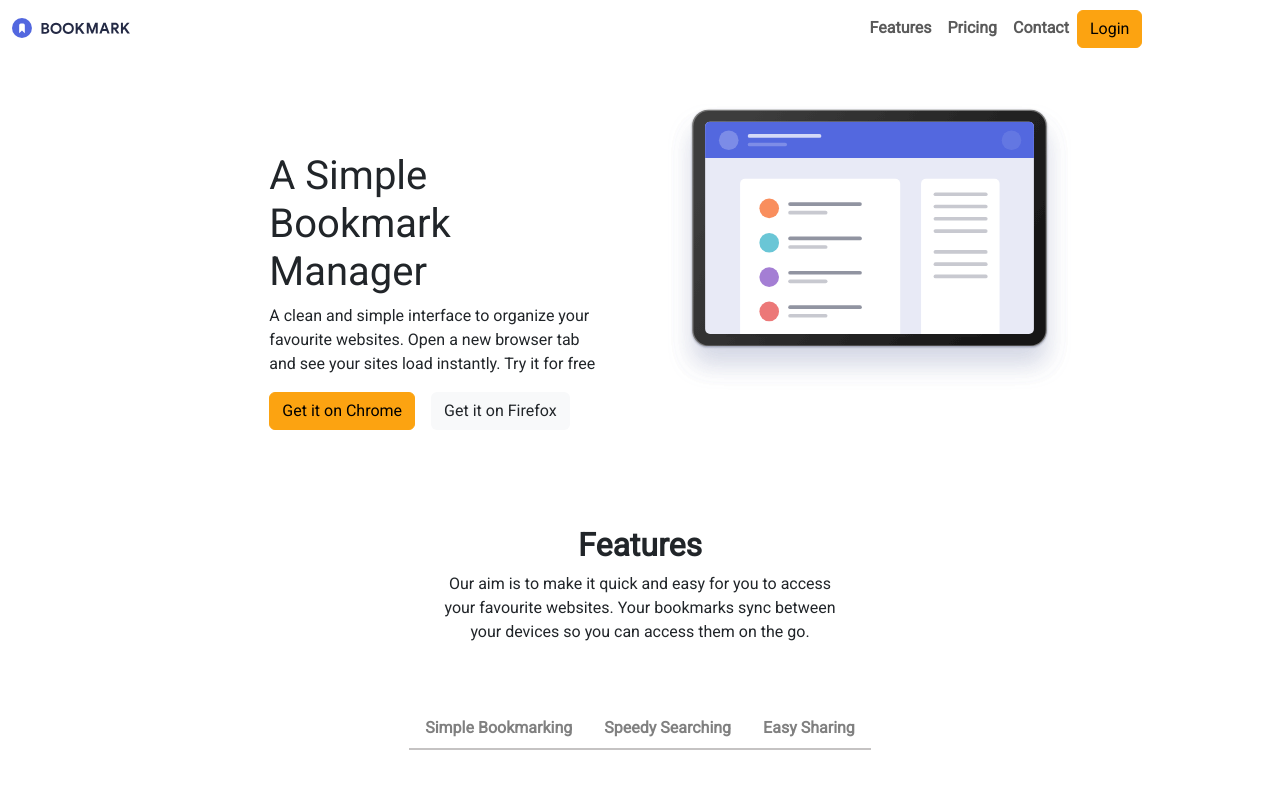
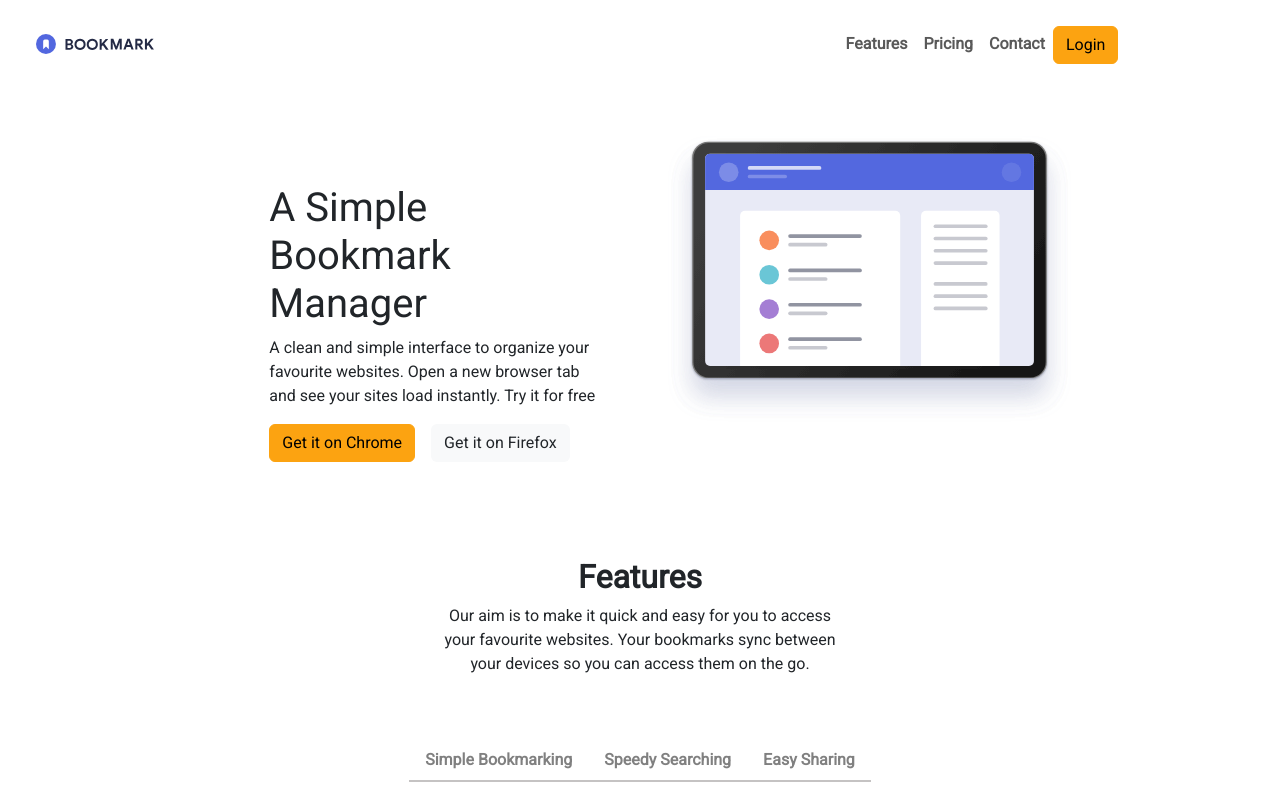
Before and after one commit to serge-svg/ITAcademy-sprint2, a website: page index.html in a window 1280 px wide. Shown: the top 795 px of the page. Drawn offline with nearby package versions, Linux system fonts and the light colour scheme.

Commit message:
Paddings added for header and footer

```diff
--- a/index.html
+++ b/index.html
@@ -12,8 +12,8 @@
 
 <body>
 
-  <header class="container-fluid sticky-top bg-white">
-    <nav class="navbar navbar-expand-lg navbar-light">
+  <header class="container-fluid sticky-top">
+    <nav class="navbar navbar-expand-sm navbar-light p-4">
       <img class="bookmark-logo" src="Imagenes/logo-bookmark.svg" alt="bookmark logo">
       <button class="navbar-toggler" type="button" data-bs-toggle="collapse" data-bs-target="#navbarNav">
         <span class="navbar-toggler-icon"></span>
@@ -357,7 +357,7 @@
   </main>
 
   <footer class="container-fluid">
-    <nav class="navbar navbar-expand-sm">
+    <nav class="navbar navbar-expand-sm p-4">
       <img class="bookmark-logo" src="Imagenes/logo-bookmark-white.svg" alt="bookmark logo">
       <div class="collapse navbar-collapse justify-content-start" id="navbarNav">
         <ul class="navbar-nav">
```
